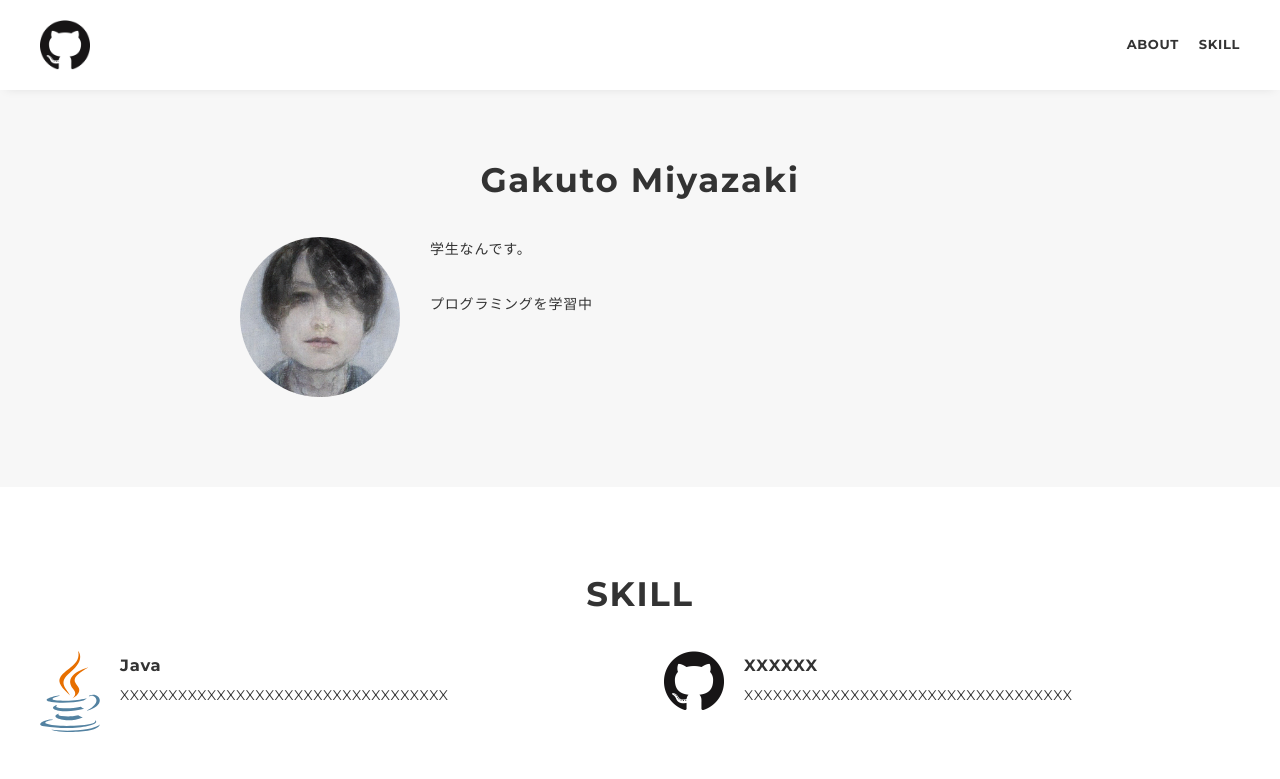
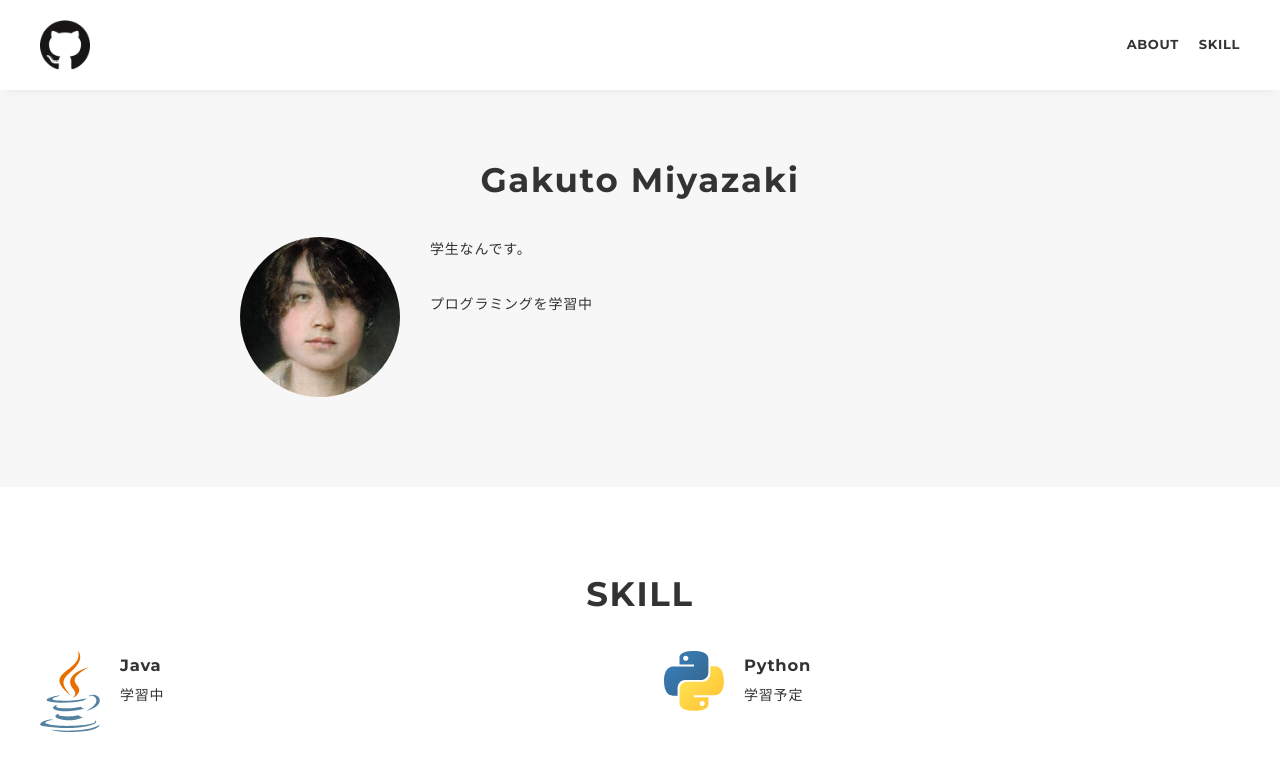
Before and after one commit to sabi1221x/portfolio, a plain HTML site: page docs/index.html in a window 1280 px wide. Shown: the top 779 px of the page. Drawn offline with nearby package versions, Linux system fonts and the light colour scheme.

Commit message:
Python等追加

```diff
--- a/docs/index.html
+++ b/docs/index.html
@@ -47,7 +47,7 @@
 					<h2 class="title">Gakuto Miyazaki</h2>
 					<div class="profile">
 						<p class="profile-img">
-							<img src="img/profile.png" alt="自画像" />
+							<img src="img/profile1.png" alt="自画像" />
 						</p>
 						<div class="profile-body">
 							<p>学生なんです。</p>
@@ -67,16 +67,16 @@
 							</p>
 							<div class="skill-body">
 								<h3 class="skill-name">Java</h3>
-								<p class="skill-text">XXXXXXXXXXXXXXXXXXXXXXXXXXXXXXXXXX</p>
+								<p class="skill-text">学習中</p>
 							</div>
 						</div>
 						<div class="skill-item">
 							<p class="skill-img">
-								<img src="img/github.png" alt="logo" />
+								<img src="img/Python.svg" alt="logo" />
 							</p>
 							<div class="skill-body">
-								<h3 class="skill-name">XXXXXX</h3>
-								<p class="skill-text">XXXXXXXXXXXXXXXXXXXXXXXXXXXXXXXXXX</p>
+								<h3 class="skill-name">Python</h3>
+								<p class="skill-text">学習予定</p>
 							</div>
 						</div>
 						<div class="skill-item">
```
Also changed, not shown: docs/img/python.svg (added).
